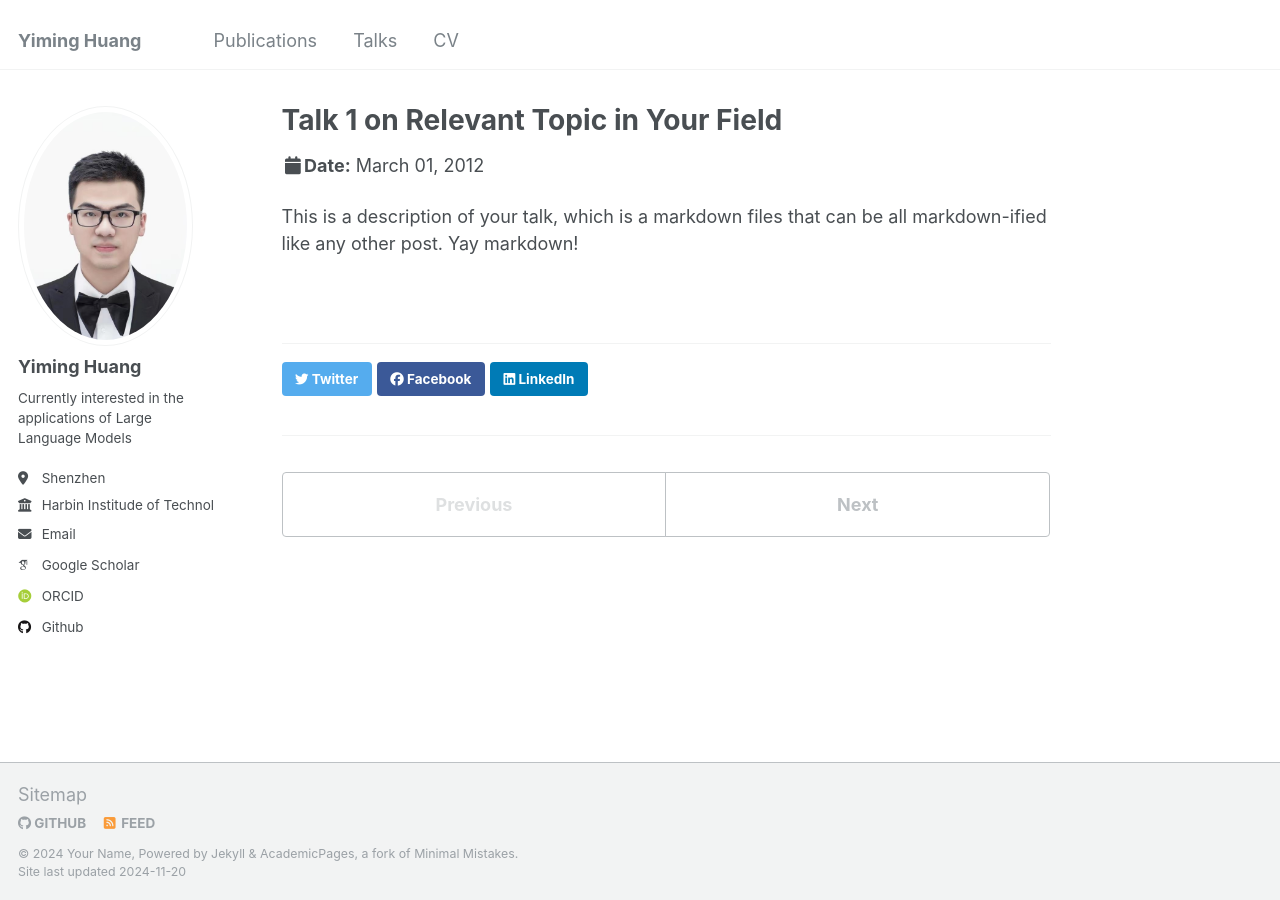
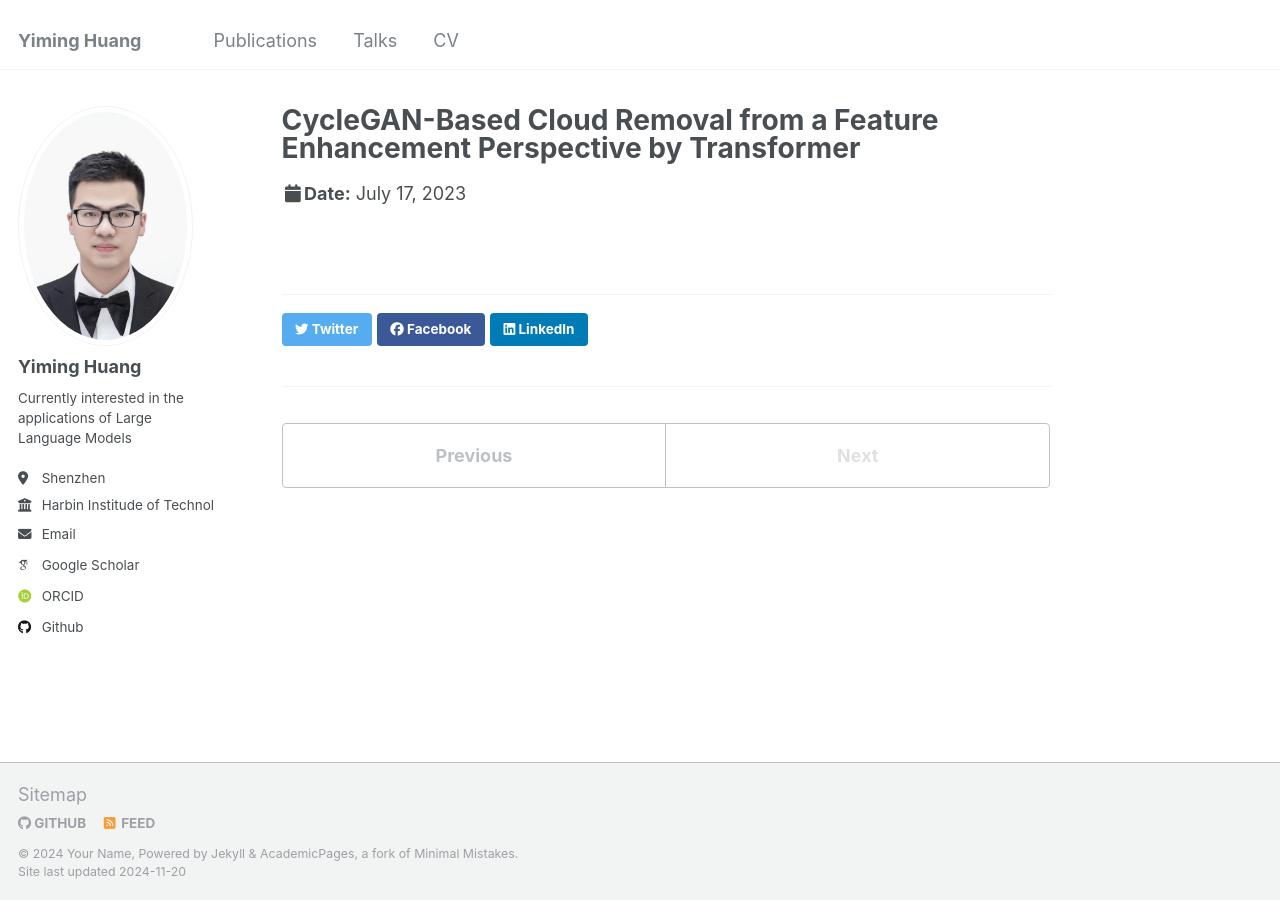
Before and after one commit to JohnHuang99/JohnHuang99.github.io, a Jekyll site: the page built from _talks/2012-03-01-talk-1.md, in a window 1280 px wide. Built offline with Jekyll 4.4.1, drawn with Linux system fonts in a browser that asks for light colours; some web fonts are replaced.

Commit message:
Update 2012-03-01-talk-1.md

```diff
--- a/_talks/2012-03-01-talk-1.md
+++ b/_talks/2012-03-01-talk-1.md
@@ -1,11 +1,7 @@
 ---
-title: "Talk 1 on Relevant Topic in Your Field"
+title: "CycleGAN-Based Cloud Removal from a Feature Enhancement Perspective by Transformer"
 collection: talks
 type: "Talk"
-permalink: /talks/2012-03-01-talk-1
-venue: "UC San Francisco, Department of Testing"
-date: 2012-03-01
-location: "San Francisco, California"
+date: 2023-07-17
+location: "Pasadena, CA, USA"
 ---
-
-This is a description of your talk, which is a markdown files that can be all markdown-ified like any other post. Yay markdown!
```
